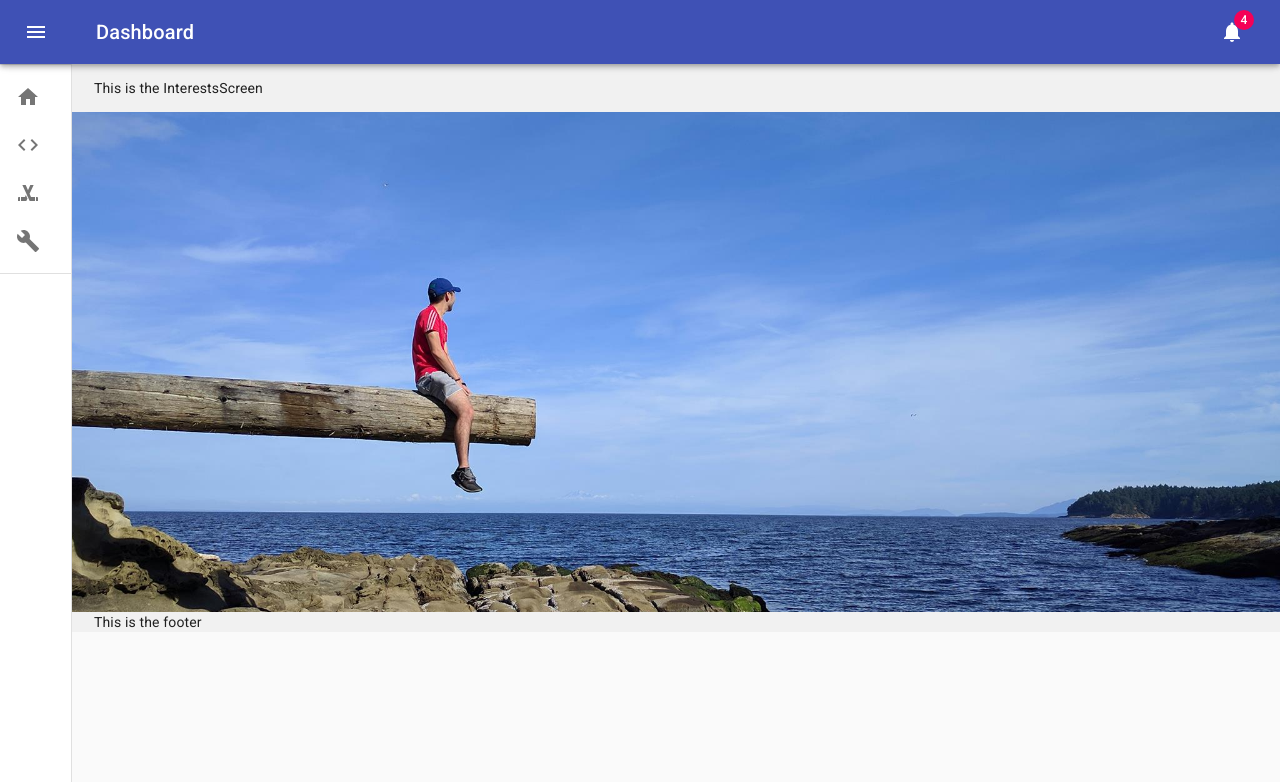
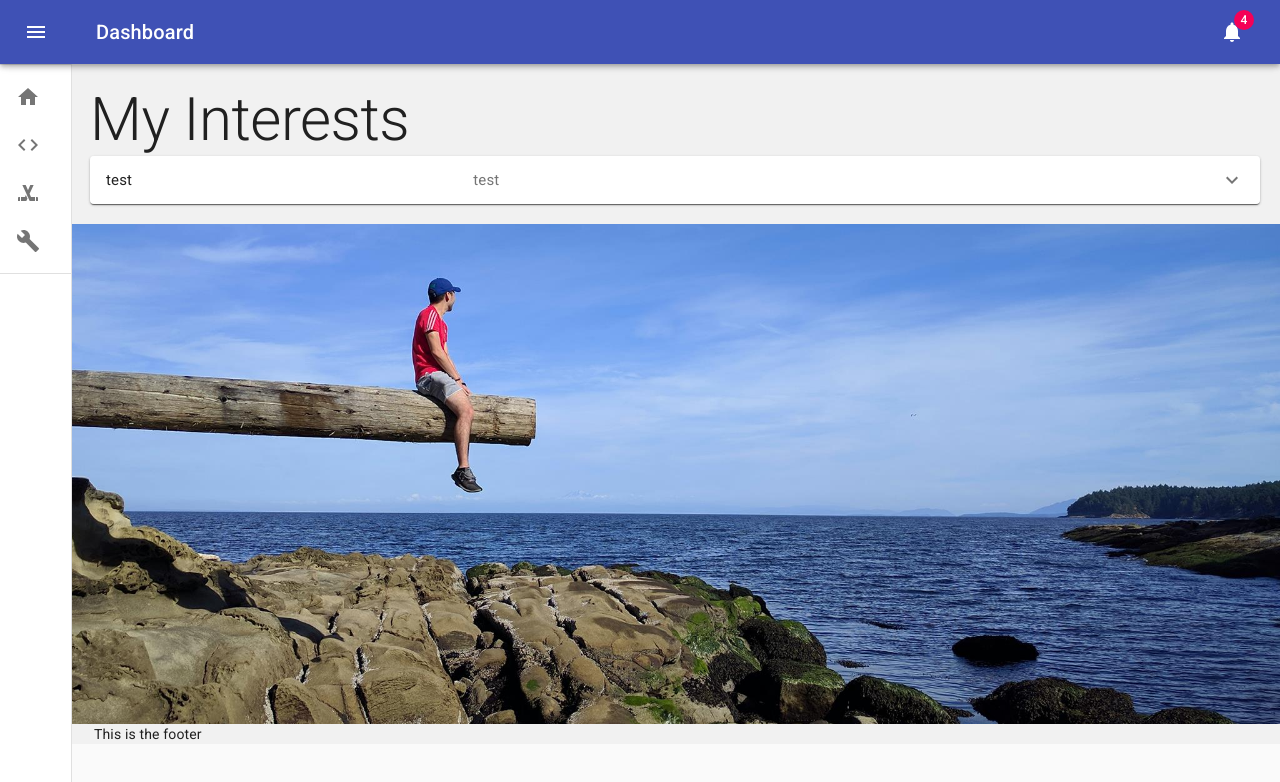
Before and after one commit to LucMurakami/lucmurakami-website-frontend, a React (Create React App) app: page /interests in a window 1280 px wide. Shown: the top 782 px of the page. Built offline with nearby package versions, Linux system fonts and the light colour scheme.

Commit message:
Adding Interests page

```diff
--- a/src/Components/ComplexCard.js
+++ b/src/Components/ComplexCard.js
@@ -10,6 +10,7 @@ import {
   CardContent,
   CardActions,
   Collapse,
+  Divider,
   Avatar,
   IconButton,
   Typography,
@@ -56,12 +57,6 @@ const useStyles = makeStyles((theme) => ({
     marginLeft: "auto",
     paddingRight: 10,
   },
-  collapseText: {
-    margin: 0,
-  },
-  icon: {
-    margin: 0,
-  }
 }));
 
 const ComplexCard = ({
@@ -137,11 +132,13 @@ const ComplexCard = ({
         title={title}
         subheader={date}
       />
+      <Divider />
       <CardMedia
         className={classes.media}
         image={imagePath}
         title={cardTitle}
       />
+      <Divider />
       <CardContent>
         {!description && (
           <Typography variant="body2" color="textSecondary" component="p">
@@ -155,20 +152,6 @@ const ComplexCard = ({
         )}
       </CardContent>
       <CardActions disableSpacing>
-        {projectGithubLink && (
-          <IconButton
-            aria-label="github project link"
-            onClick={() => window.open(projectGithubLink)}
-          >
-            <GitHubIcon />
-          </IconButton>
-        )}
-        {!projectGithubLink && (
-          <IconButton disabled
-          >
-            <GitHubIcon style={{visibility: "hidden"}}/>
-          </IconButton>
-        )}
         <Button
           className={classes.showTechText}
           component={Link}
--- /dev/null
+++ b/src/Components/ControlledExpansionPanel.js
@@ -0,0 +1,61 @@
+import React from "react";
+import { makeStyles } from "@material-ui/core/styles";
+import {ExpansionPanel, ExpansionPanelDetails,ExpansionPanelSummary, Typography} from "@material-ui/core";
+import ExpandMoreIcon from "@material-ui/icons/ExpandMore";
+
+const useStyles = makeStyles((theme) => ({
+  root: {
+    width: "100%",
+  },
+  heading: {
+    fontSize: theme.typography.pxToRem(15),
+    flexBasis: "33.33%",
+    flexShrink: 0,
+  },
+  secondaryHeading: {
+    fontSize: theme.typography.pxToRem(15),
+    color: theme.palette.text.secondary,
+  },
+}));
+
+const ControlledExpansionPanel = ({ data }) => {
+  const classes = useStyles();
+  const [expanded, setExpanded] = React.useState(false);
+
+  const handleChange = (panel) => (event, isExpanded) => {
+    setExpanded(isExpanded ? panel : false);
+  };
+
+  return (
+    <div className={classes.root}>
+      {data.map((interest, index) => {
+        return (
+          <ExpansionPanel
+            expanded={expanded === `panel${index}`}
+            onChange={handleChange(`panel${index}`)}
+          >
+            <ExpansionPanelSummary
+              expandIcon={<ExpandMoreIcon />}
+              aria-controls={`panel${index}bh-content`}
+              id={`panel${index}bh-header`}
+            >
+              <Typography className={classes.heading}>
+                {interest.title}
+              </Typography>
+              <Typography className={classes.secondaryHeading}>
+                {interest.expansionPanelSummary}
+              </Typography>
+            </ExpansionPanelSummary>
+            <ExpansionPanelDetails>
+              <Typography>
+                {interest.description}
+              </Typography>
+            </ExpansionPanelDetails>
+          </ExpansionPanel>
+        );
+      })}
+    </div>
+  );
+};
+
+export default ControlledExpansionPanel;
--- a/src/Views/Interests/InterestsScreen.js
+++ b/src/Views/Interests/InterestsScreen.js
@@ -1,16 +1,24 @@
 import React from "react";
-import { Container, makeStyles } from "@material-ui/core";
+import { Container, makeStyles, Typography, Paper } from "@material-ui/core";
+
+import ControlledExpansionPanel from "../../Components/ControlledExpansionPanel";
 
 const useStyles = makeStyles((theme) => ({
+  containerStyle: {
+    padding: 20,
+  },
   appBarSpacer: theme.mixins.toolbar,
 }));
 
-const InterestsScreen = () => {
+const InterestsScreen = ({ data }) => {
   const classes = useStyles();
   return (
-    <Container>
+    <Container className={classes.containerStyle}>
       <div className={classes.appBarSpacer} />
-      <p>This is the InterestsScreen</p>
+      <Typography variant="h2">My Interests</Typography>
+      <Paper>
+        <ControlledExpansionPanel data={data} />
+      </Paper>
     </Container>
   );
 };
--- a/src/Views/Interests/index.js
+++ b/src/Views/Interests/index.js
@@ -2,8 +2,16 @@ import React from 'react';
 import InterestsScreen from './InterestsScreen'
 
 const Interests = () => {
+  const data = [
+    {
+      title: "test",
+      expansionPanelSummary: "test",
+      description: "test",
+    }
+  ]
+
   return (
-    <InterestsScreen />
+    <InterestsScreen data={data}/>
   )
 }
 
```
Also changed, not shown: src/Images/dockerjenkins.png.
